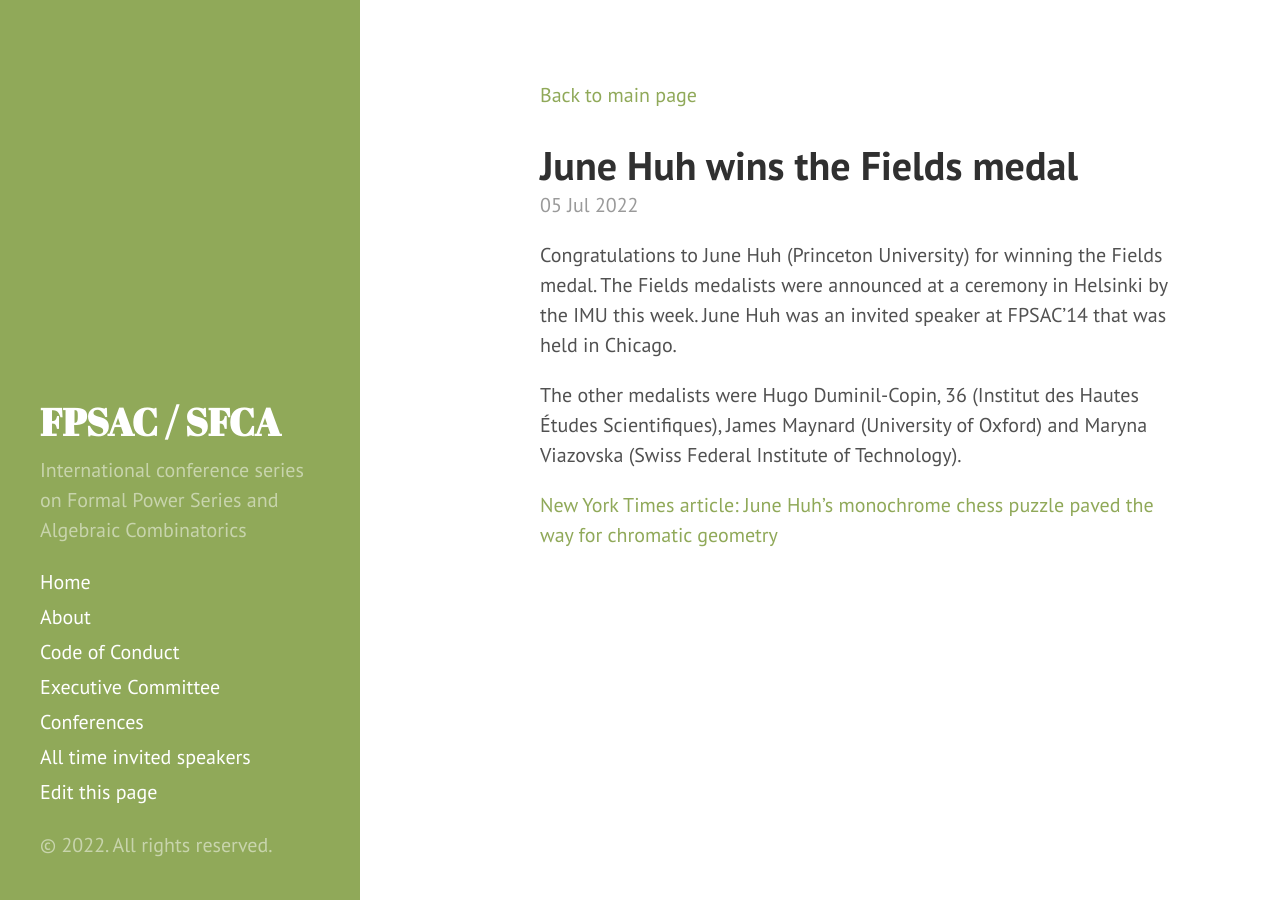
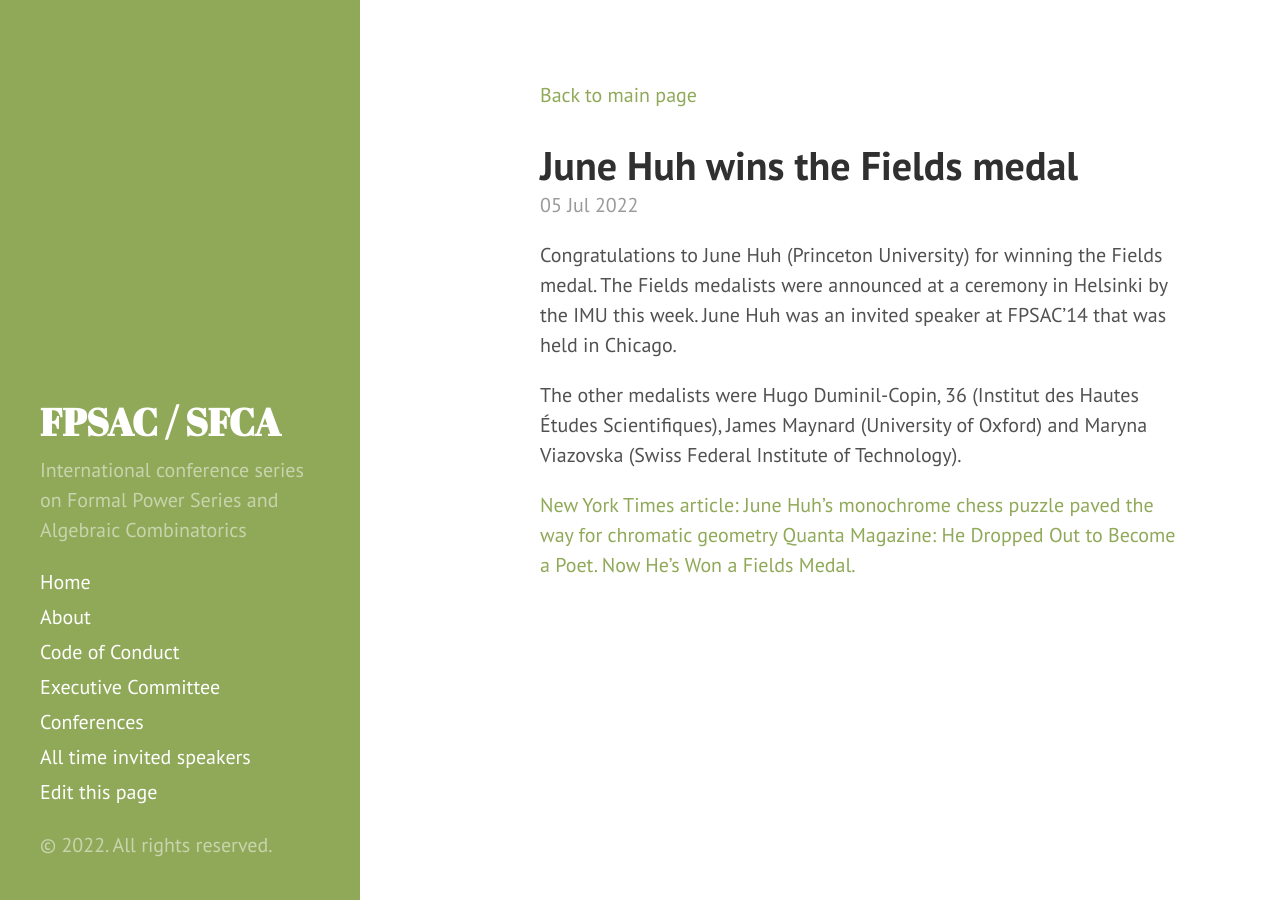
Before and after one commit to FPSAC/FPSAC.github.io, a Jekyll site: the page built from _posts/2022-07-05-junehuh.md, in a window 1280 px wide. Built offline with Jekyll 4.4.1, drawn with Linux system fonts in a browser that asks for light colours.

Commit message:
Update 2022-07-05-junehuh.md

```diff
--- a/_posts/2022-07-05-junehuh.md
+++ b/_posts/2022-07-05-junehuh.md
@@ -10,3 +10,4 @@ The other medalists were Hugo Duminil-Copin, 36 (Institut des Hautes Études Sci
 James Maynard (University of Oxford) and Maryna Viazovska (Swiss Federal Institute of Technology).
 
 [New York Times article: June Huh’s monochrome chess puzzle paved the way for chromatic geometry](https://www.nytimes.com/live/2022/07/05/science/fields-medal-math#june-huh-heisuke-hironaka-math-chromatic-geometry)
+[Quanta Magazine: He Dropped Out to Become a Poet. Now He’s Won a Fields Medal.](https://www.quantamagazine.org/june-huh-high-school-dropout-wins-the-fields-medal-20220705/)
```
